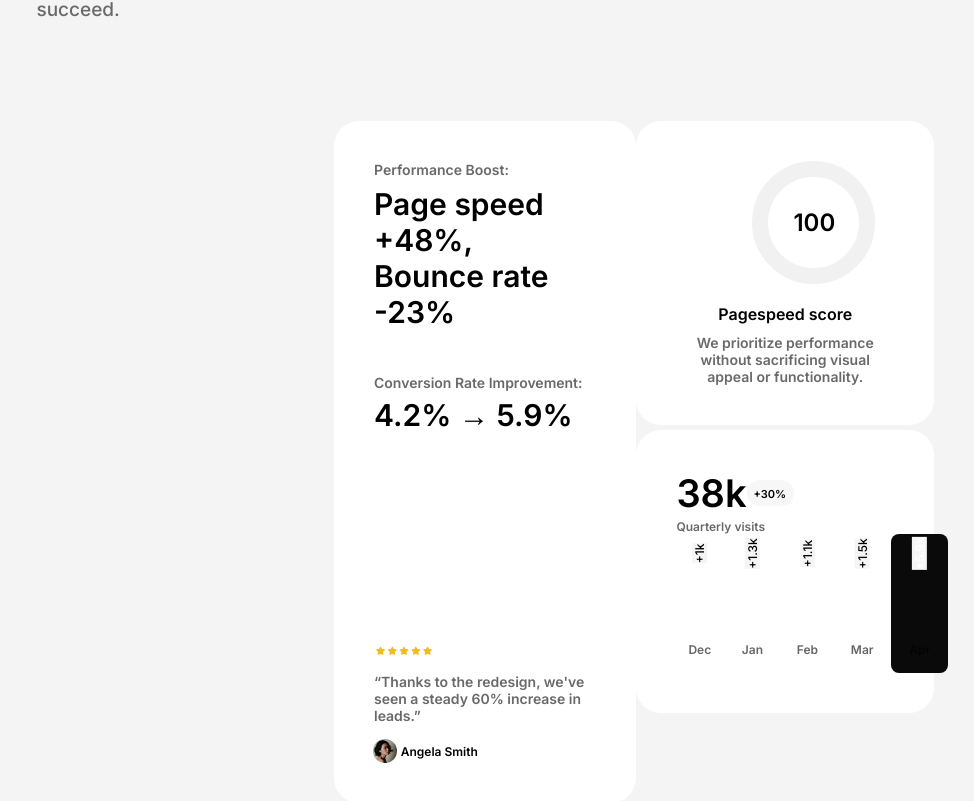
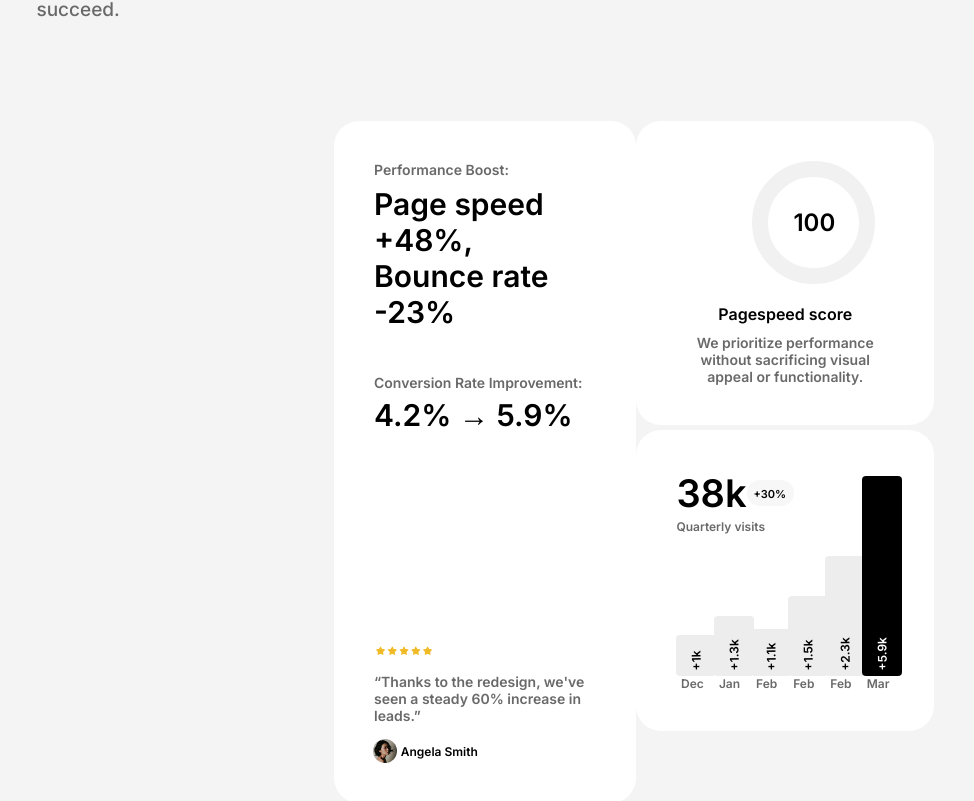
Before and after one commit to surendhar-03/fsbrica-nxt, a Next.js app: page / in a window 1280 px wide. Shown: the part 8938-9739 px from the top of the page, without its empty margins (306-1280 px from the left). Built offline with nearby package versions, Linux system fonts and the light colour scheme.

Commit message:
section 9 secnd part finished balance 1st part only

```diff
--- a/Pages/Section9.js
+++ b/Pages/Section9.js
@@ -87,29 +87,34 @@ export default function Section9() {
                             {/*2nd bx la eruka  2nd bx   */}
                             <div className="pt-13-2-2-2-2">
                                 <div className="pt-13-2-2-2-2-bar">
-    <div className="pt-13-2-2-2-2-value">+1k</div>
-    <div className="pt-13-2-2-2-2-label">Dec</div>
+                                    <div className="pt-13-2-2-2-2-value v1"><p>+1k</p></div>
+                                    <div className="pt-13-2-2-2-2-label"><p>Dec</p></div>
                                 </div>
 
                                 <div className="pt-13-2-2-2-2-bar">
-    <div className="pt-13-2-2-2-2-value">+1.3k</div>
-    <div className="pt-13-2-2-2-2-label">Jan</div>
+                                    <div className="pt-13-2-2-2-2-value v2"><p>+1.3k</p></div>
+                                    <div className="pt-13-2-2-2-2-label"><p>Jan</p></div>
                                 </div>
 
                                 <div className="pt-13-2-2-2-2-bar">
-    <div className="pt-13-2-2-2-2-value">+1.1k</div>
-    <div className="pt-13-2-2-2-2-label">Feb</div>
+                                    <div className="pt-13-2-2-2-2-value v3"><p>+1.1k</p></div>
+                                    <div className="pt-13-2-2-2-2-label"><p>Feb</p></div>
                                 </div>
 
                                 <div className="pt-13-2-2-2-2-bar">
-    <div className="pt-13-2-2-2-2-value">+1.5k</div>
-    <div className="pt-13-2-2-2-2-label">Mar</div>
+                                    <div className="pt-13-2-2-2-2-value v4"><p>+1.5k</p></div>
+                                    <div className="pt-13-2-2-2-2-label"><p>Feb</p></div>
                                 </div>
 
-  <div className="pt-13-2-2-2-2-bar pt-active">
-    <div className="pt-13-2-2-2-2-value">+5.9k</div>
-    <div className="pt-13-2-2-2-2-label">Apr</div>
+                                <div className="pt-13-2-2-2-2-bar ">
+                                    <div className="pt-13-2-2-2-2-value v5"><p>+2.3k</p></div>
+                                    <div className="pt-13-2-2-2-2-label"><p>Feb</p></div>
                                 </div>
+                                <div className="pt-13-2-2-2-2-bar black ">
+                                    <div className="pt-13-2-2-2-2-value v6"><p>+5.9k</p></div>
+                                    <div className="pt-13-2-2-2-2-label"><p>Mar</p></div>
+                                </div>
+
                             </div>
 
                         </div>
--- a/Styles/Section9.css
+++ b/Styles/Section9.css
@@ -209,14 +209,14 @@
     border-radius: 25px;
     display: flex;
     flex-direction: column;
-
+    height: 221px;
 }
 
 .pt-13-2-2-2-1 {
     display: flex;
     flex-direction: column;
     gap: 3px;
-        width: 47%;
+    width: 47%;
 }
 
 .pt-13-2-2-2-1-1 {
@@ -249,51 +249,80 @@
     background-color: #f7f7f7;
     border-radius: 16px;
 }
-.pt-13-2-2-2-1-2 p{
-font-size: 12px;
- color: rgb(105, 105, 105);
+
+.pt-13-2-2-2-1-2 p {
+    font-size: 12px;
+    color: rgb(105, 105, 105);
 }
 
 
 
 
 /* graph styles */
+
 .pt-13-2-2-2-2 {
+    display: flex;
+    justify-content: space-between;
+}
 
-    gap: 2px;
-    height: 139px;
-    display: flex;
+.pt-13-2-2-2-2-value {
+    background-color: #ededed;
+    border-radius: 4px;
+    width: 40px;
+    height: 142px;
+    place-content: end;
+}
+
+.pt-13-2-2-2-2-bar {
+    width: 14.66%;
+    place-content: end;
+}
+
+.pt-13-2-2-2-2-value p {
+    font-size: 12px;
+    transform: translate(0, -18px) rotate(269deg);
+}
+
+.pt-13-2-2-2-2-label p {
+    font-size: 12px;
+    color: rgb(105, 105, 105);
 
 }
-.pt-13-2-2-2-2-bar {
-  flex: 1;
 
-  border-radius: 8px;
-
-  display: flex;
-  flex-direction: column;
-  justify-content: space-between;
-  align-items: center;
-
-  padding: 12px 12px 16px;
-}
-.pt-13-2-2-2-2-value {
- white-space: nowrap;
-    /* color: #0a0a0a; */
-    font-size: 12px;
-    font-weight: 500;
-    transform: rotate(-90deg);
-    background: #f5f5f5;
-}
 .pt-13-2-2-2-2-label {
-  font-size: 12px;
-  opacity: 0.6;
-  text-align: center;
-}
-.pt-13-2-2-2-2-bar.pt-active {
-  background: #0a0a0a;
+    text-align: center;
 }
 
-.pt-13-2-2-2-2-bar.pt-active .pt-13-2-2-2-2-value {
-  color: #fff;
+.v1 {
+
+    height: 41px;
 }
+
+.v2 {
+    height: 60px;
+}
+
+.v3 {
+    height: 47px;
+}
+
+.v4 {
+    height: 80px;
+}
+
+.v5 {
+    height: 120px;
+}
+
+.v6 {
+    height: 200px;
+    background-color: black;
+    color: white;
+}
+
+.black {
+    position: relative;
+    height: 157px;
+
+    bottom: 58px;
+}
```
Lines whose indentation alone changed are shown as unchanged.
